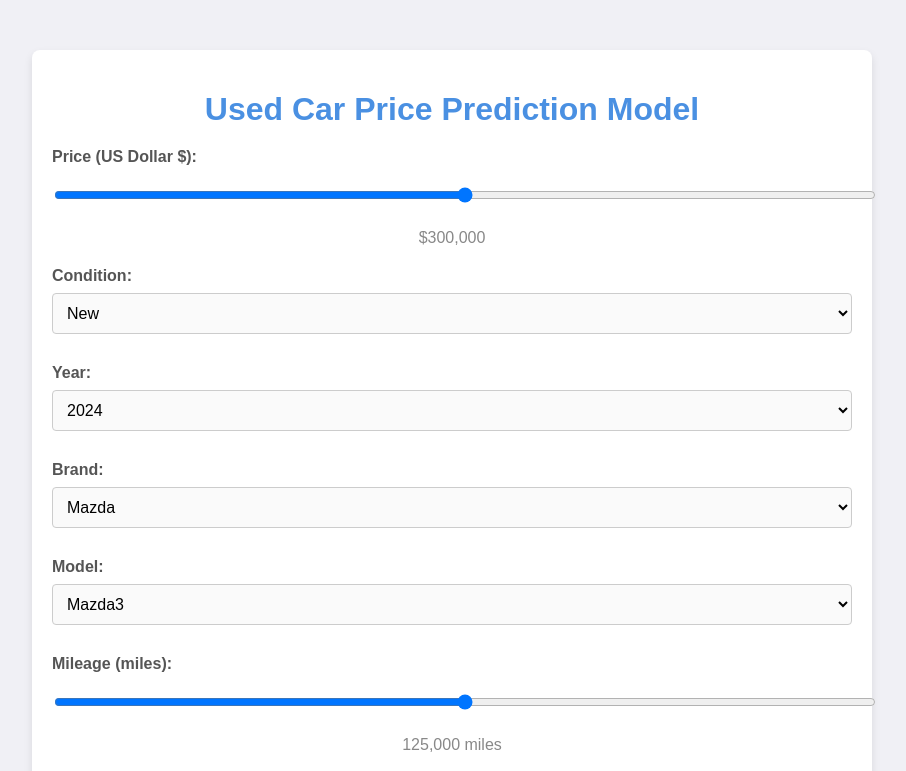
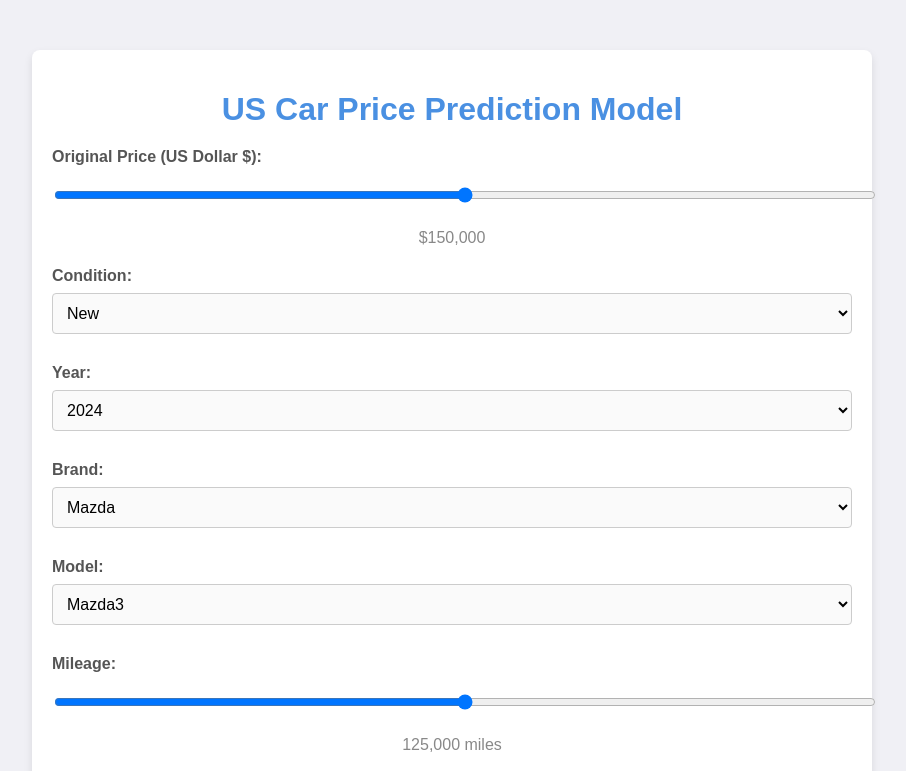
Before and after one commit to aidanRik/US_car_price_prediction_model, a plain HTML site: page index.html in a window 1280 px wide. Shown: the top 771 px of the page, without its empty margins (188-1094 px from the left). Drawn offline with Linux system fonts and the light colour scheme.

Commit message:
Initial commit

```diff
--- a/index.html
+++ b/index.html
@@ -3,7 +3,7 @@
 <head>
     <meta charset="UTF-8">
     <meta name="viewport" content="width=device-width, initial-scale=1.0">
-    <title>Used Car Price Prediction Model</title>
+    <title>US Car Price Prediction Model</title>
     <style>
         body {
             font-family: 'Arial', sans-serif;
@@ -73,11 +73,12 @@
 <body>
 
 <div class="container">
-    <h1>Used Car Price Prediction Model</h1>
+    <h1>US Car Price Prediction Model</h1>
+    <form action="/predict" method="POST">
         <div class="form-group">
-        <label for="price">Price (US Dollar $):</label>
+            <label for="price">Original Price (US Dollar $):</label>
             <input type="range" id="price" name="price" min="0" max="300000" step="1000" value="150000" oninput="updatePriceOutput(this.value)">
-        <div class="slider-output" id="price-output">$300,000</div>
+            <div class="slider-output" id="price-output">$150,000</div>
         </div>
 
         <div class="form-group">
@@ -133,7 +134,7 @@
         </div>
 
         <div class="form-group">
-        <label for="mileage">Mileage (miles):</label>
+            <label for="mileage">Mileage:</label>
             <input type="range" id="mileage" name="mileage" min="0" max="250000" step="5000" value="125000" oninput="updateMileageOutput(this.value)">
             <div class="slider-output" id="mileage-output">125,000 miles</div>
         </div>
@@ -151,17 +152,19 @@
             </select>
         </div>
 
-
         <div class="form-actions">
             <button type="submit">Predict Price</button>
         </div>
+    </form>
 </div>
 
 <script>
+    // updates the price while using the slider
     function updatePriceOutput(value) {
         document.getElementById('price-output').textContent = '$' + parseInt(value).toLocaleString();
     }
 
+    // updates the mileage while using the slider
     function updateMileageOutput(value) {
         document.getElementById('mileage-output').textContent = parseInt(value).toLocaleString() + ' miles';
     }
@@ -233,7 +236,8 @@
             case 'toyota':
                 models = ['Camry', 'Corolla', 'Highlander'];
     }
-    // Populate model options
+
+    // Populates the model options
     models.forEach(function(model) {
             const option = document.createElement('option');
             option.value = model.toLowerCase().replace(/\s+/g, '-');
```
Lines whose indentation alone changed are shown as unchanged.
